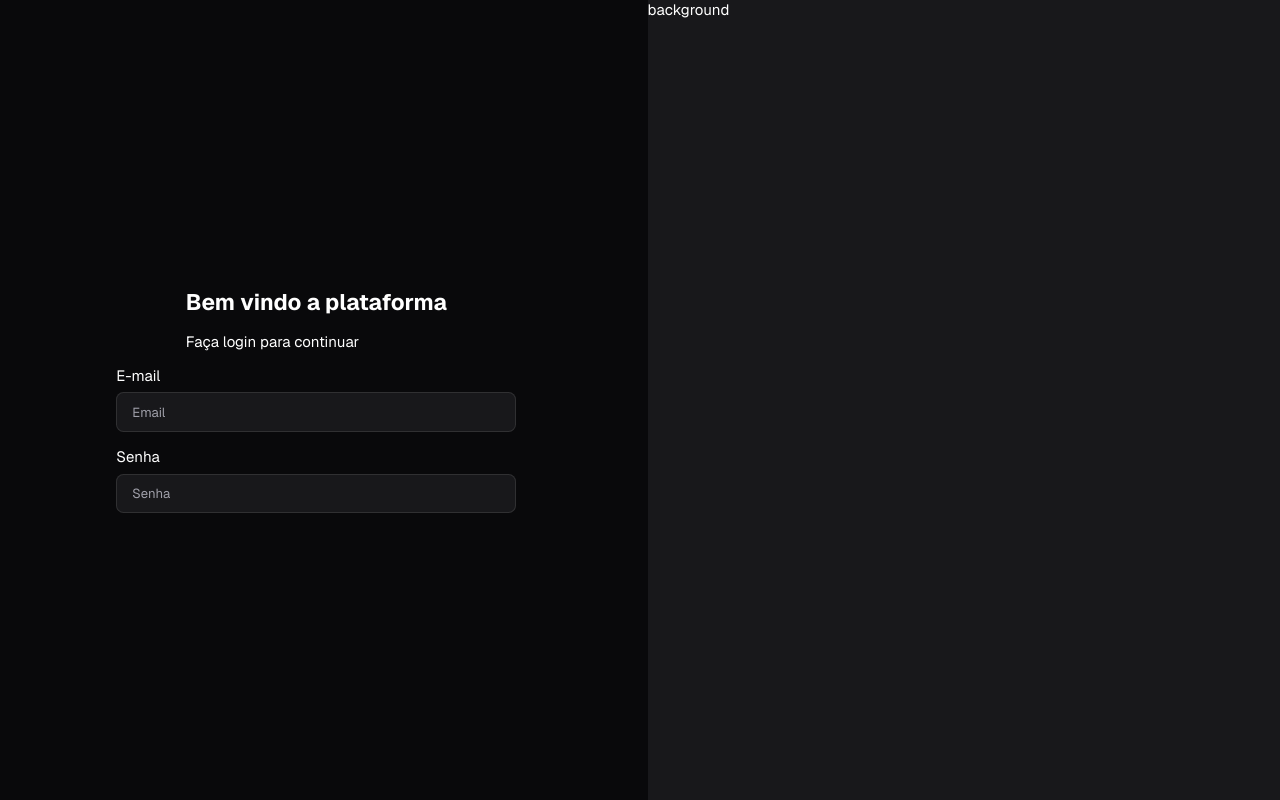
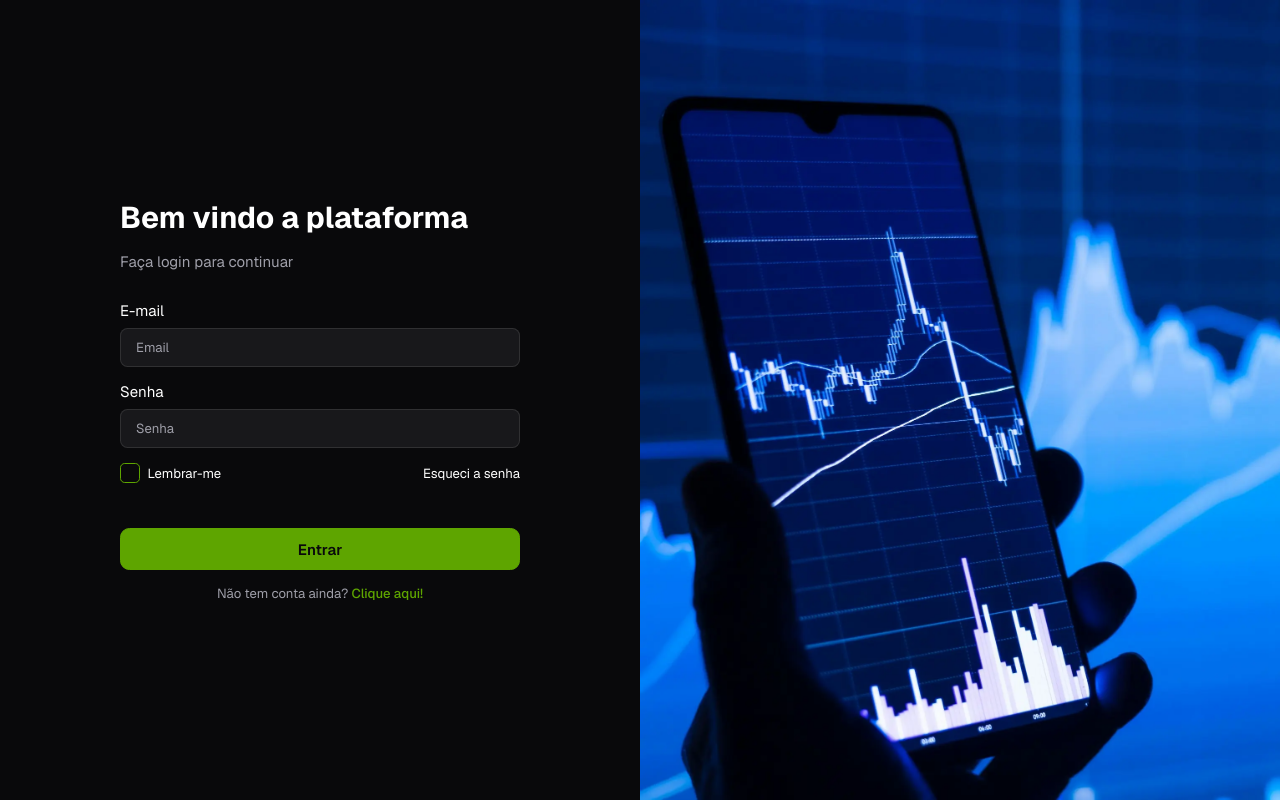
Before and after one commit to Brunoo-Lima/finance-app, a Next.js app: page / in a window 1280 px wide. Built offline with nearby package versions, Linux system fonts and the light colour scheme.

Commit message:
feat: login screen created

```diff
--- a/src/app/page.module.scss
+++ b/src/app/page.module.scss
@@ -1,10 +1,13 @@
 .login__wrapper {
   display: grid;
   grid-template-columns: 1fr 1fr;
-  gap: 1rem;
 
   min-height: 100vh;
   max-width: 100%;
+
+  @media (max-width: 668px) {
+    grid-template-columns: 1fr;
+  }
 
   .login__container {
     display: flex;
@@ -15,14 +18,54 @@
 
     min-height: 100vh;
 
-    .login__header {
+    .login {
+      max-width: 400px;
+      width: 100%;
+
       display: flex;
       flex-direction: column;
-      gap: 1rem;
+      gap: 2rem;
+
+      @media (max-width: 868px) {
+        padding: 2rem;
+      }
+
+      .login__header {
+        display: flex;
+        flex-direction: column;
+        gap: 1rem;
+        max-width: 100%;
+
+        h1 {
+          font-size: 2rem;
+          font-weight: 700;
+
+          @media (max-width: 868px) {
+            font-size: 1.75rem;
+          }
+
+          @media (max-width: 468px) {
+            font-size: 1.5rem;
+          }
+        }
+
+        p {
+          font-size: 1rem;
+          font-weight: 400;
+          color: var(--color-gray);
+        }
+      }
     }
   }
 
   .login__background {
-    background-color: var(--color-black-80);
+    background-image: url('/images/background.webp');
+    background-size: cover;
+    background-repeat: no-repeat;
+    background-position: left center;
+
+    @media (max-width: 668px) {
+      display: none;
+    }
   }
 }
--- a/src/app/page.tsx
+++ b/src/app/page.tsx
@@ -11,15 +11,17 @@ export default function LoginPage() {
   return (
     <section className={s.login__wrapper}>
       <div className={s.login__container}>
-        <div className={s.login__header}>
-          <h1>Bem vindo a plataforma</h1>
-          <p>Faça login para continuar</p>
+        <div className={s.login}>
+          <div className={s.login__header}>
+            <h1>Bem vindo a plataforma</h1>
+            <p>Faça login para continuar</p>
+          </div>
+
+          <LoginForm />
         </div>
-
-        <LoginForm />
       </div>
 
-      <div className={s.login__background}>background</div>
+      <div className={s.login__background} />
     </section>
   );
 }
--- a/src/components/layouts/(public)/login-form/_login-form.module.scss
+++ b/src/components/layouts/(public)/login-form/_login-form.module.scss
@@ -5,4 +5,48 @@
 
   max-width: 400px;
   width: 100%;
+
+  .actions {
+    display: flex;
+    align-items: center;
+    justify-content: space-between;
+    gap: 1rem;
+
+    .forgot__password {
+      font-size: 0.875rem;
+      font-weight: 400;
+      color: var(--color-white);
+
+      transition: color 0.3s ease;
+
+      &:hover {
+        color: var(--primary-color);
+      }
+    }
+  }
+
+  .button__send {
+    margin-top: 2rem;
+    width: 100%;
+    max-width: 100%;
+  }
+
+  .register {
+    text-align: center;
+
+    font-size: 0.875rem;
+    font-weight: 400;
+    color: var(--color-gray);
+
+    a {
+      color: var(--primary-color);
+      font-weight: 500;
+
+      transition: all 0.3s ease;
+
+      &:hover {
+        text-decoration: underline;
+      }
+    }
+  }
 }
--- a/src/components/layouts/(public)/login-form/login-form.tsx
+++ b/src/components/layouts/(public)/login-form/login-form.tsx
@@ -6,20 +6,25 @@ import {
   loginFormSchema,
 } from "@/validations/login-form-schema";
 import { zodResolver } from "@hookform/resolvers/zod";
-import { useForm } from "react-hook-form";
+import { Controller, useForm } from "react-hook-form";
 
 import s from "./_login-form.module.scss";
+import { Button } from "@/components/ui/button/button";
+import Link from "next/link";
+import { Checkbox } from "@/components/ui/checkbox/checkbox";
 
 export const LoginForm = () => {
   const {
     register,
     handleSubmit,
+    control,
     formState: { errors, isSubmitting },
   } = useForm<ILoginFormSchema>({
     resolver: zodResolver(loginFormSchema),
     defaultValues: {
       email: "",
       password: "",
+      remember: false,
     },
   });
 
@@ -29,8 +34,38 @@ export const LoginForm = () => {
 
   return (
     <form className={s.form__wrapper} onSubmit={handleSubmit(onSubmit)}>
-      <Input label="E-mail" placeholder="Email" />
-      <Input label="Senha" placeholder="Senha" />
+      <Input
+        label="E-mail"
+        placeholder="Email"
+        {...register("email")}
+        error={errors.email}
+      />
+      <Input
+        label="Senha"
+        placeholder="Senha"
+        {...register("password")}
+        error={errors.password}
+      />
+
+      <div className={s.actions}>
+        <Controller
+          name="remember"
+          control={control}
+          render={({ field }) => (
+            <Checkbox label="Lembrar-me" id="remember" {...field} />
+          )}
+        />
+
+        <Link className={s.forgot__password} href="/esqueci-senha">
+          Esqueci a senha
+        </Link>
+      </div>
+
+      <Button className={s.button__send}>Entrar</Button>
+
+      <p className={s.register}>
+        Não tem conta ainda? <Link href="/cadastrar">Clique aqui!</Link>
+      </p>
     </form>
   );
 };
--- a/src/components/ui/button/_button.module.scss
+++ b/src/components/ui/button/_button.module.scss
@@ -0,0 +1,53 @@
+.button {
+  border-radius: 0.625rem;
+  background-color: currentColor;
+  border: 1px solid currentColor;
+
+  width: max-content;
+  height: 40px;
+  padding: 1.3125rem 1.5rem;
+
+  display: flex;
+  align-items: center;
+  justify-content: center;
+  gap: 0.5rem;
+
+  font-size: 1rem;
+  font-weight: 600;
+
+  transition: all 0.3s ease;
+
+  &.default {
+    background-color: var(--primary-color);
+    color: var(--color-black);
+    border-color: var(--primary-color);
+
+    &:hover {
+      background-color: var(--primary-color-80);
+    }
+
+    &:disabled {
+      opacity: 0.5;
+    }
+  }
+
+  &.cancel {
+    background-color: var(--color-white);
+    border-color: var(--border-color-60);
+    color: var(--color-black-80);
+
+    &:hover {
+      background-color: var(--color-white-80);
+    }
+  }
+
+  &.ghost {
+    background-color: var(--color-light-100);
+    border-color: var(--color-light-100);
+    color: var(--color-white);
+
+    &:hover {
+      background-color: var(--color-light);
+    }
+  }
+}
--- /dev/null
+++ b/src/components/ui/checkbox/_checkbox.module.scss
@@ -0,0 +1,46 @@
+.checkbox {
+  display: inline-flex;
+  align-items: center;
+  cursor: pointer;
+
+  max-width: max-content;
+
+  input {
+    display: none;
+  }
+
+  .label {
+    margin-left: 0.5rem;
+    display: inline-block;
+    user-select: none;
+
+    font-size: 0.875rem;
+    font-weight: 400;
+    color: var(--color-white);
+  }
+
+  .custom {
+    width: 20px;
+    height: 20px;
+    min-width: 20px;
+    min-height: 20px;
+    background-color: transparent;
+    border-radius: 0.3125rem;
+    transition: background-color 0.2s;
+
+    display: flex;
+    align-items: center;
+    justify-content: center;
+    border: 1px solid var(--primary-color);
+
+    flex-shrink: 0;
+
+    &.checked {
+      background-color: var(--primary-color);
+    }
+
+    .icon {
+      color: var(--color-black);
+    }
+  }
+}
--- /dev/null
+++ b/src/components/ui/checkbox/checkbox.tsx
@@ -0,0 +1,42 @@
+import { Check } from "lucide-react";
+
+import s from "./_checkbox.module.scss";
+
+interface ICheckboxProps {
+  label?: string;
+  id: string;
+  checked?: boolean;
+  className?: string;
+  value?: boolean;
+  onChange?: (event: React.ChangeEvent<HTMLInputElement>) => void;
+}
+
+export const Checkbox = ({
+  label,
+  id,
+  checked,
+  value,
+  className,
+  onChange,
+  ...props
+}: ICheckboxProps) => {
+  const isChecked = checked ?? value ?? false;
+
+  return (
+    <label className={`${s.checkbox} ${className ?? ""}`}>
+      <input
+        type="checkbox"
+        id={id}
+        checked={isChecked}
+        onChange={onChange}
+        className={s.input}
+        {...props}
+      />
+      <div className={`${s.custom} ${isChecked ? s.checked : ""}`}>
+        {isChecked && <Check className={s.icon} size={16} />}
+      </div>
+
+      {label && <span className={s.label}>{label}</span>}
+    </label>
+  );
+};
--- a/src/styles/base/_variables.scss
+++ b/src/styles/base/_variables.scss
@@ -1,4 +1,5 @@
 $primary-color: #5ea500;
+$primary-color-80: #35530e;
 
 $second-color: #ffffff1a;
 
@@ -13,6 +14,7 @@ $error: #ff0000;
 
 :root {
   --primary-color: #{$primary-color};
+  --primary-color-80: #{$primary-color-80};
 
   --second-color: #{$second-color};
 
--- a/src/validations/login-form-schema.ts
+++ b/src/validations/login-form-schema.ts
@@ -3,6 +3,7 @@ import { z } from "zod";
 export const loginFormSchema = z.object({
   email: z.email(),
   password: z.string(),
+  remember: z.boolean().optional(),
 });
 
 export type ILoginFormSchema = z.infer<typeof loginFormSchema>;
```
